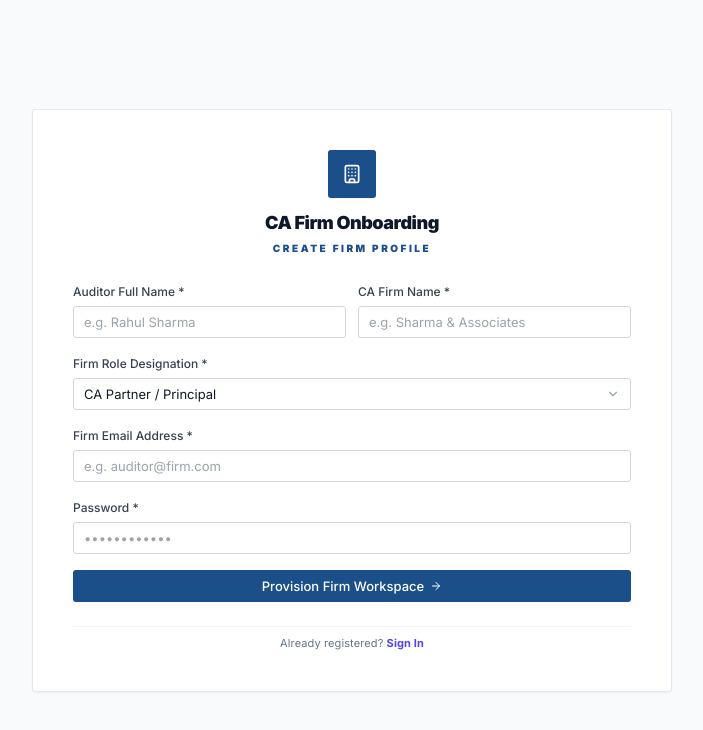
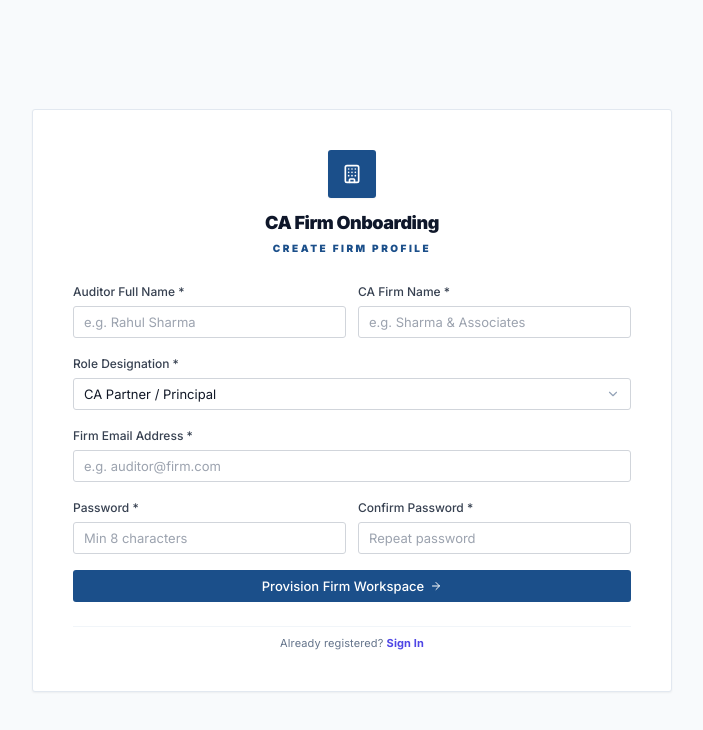
Before and after one commit to princemittalr/ca-os, a Next.js app in the folder frontend/: page /signup in a window 1280 px wide. Shown: the top 730 px of the page, without its empty margins (288-991 px from the left). Built offline with nearby package versions, Linux system fonts and the light colour scheme; no server answers.

Commit message:
auth(signup): eliminate double-auth flow, add confirm-password validation and email verification handling

```diff
--- a/frontend/app/signup/page.tsx
+++ b/frontend/app/signup/page.tsx
@@ -3,21 +3,22 @@
 import React, { useState } from 'react';
 import {
   Building,
-  Zap,
   CheckCircle2,
-  AlertCircle,
   ShieldAlert,
-  ArrowRight
+  ArrowRight,
+  MailWarning
 } from 'lucide-react';
 import Link from 'next/link';
+import { useRouter } from 'next/navigation';
 import { supabase } from '../../lib/supabase';
 
 const API_BASE = process.env.NEXT_PUBLIC_API_URL || "http://localhost:8000";
 
-
 export default function SignupPage() {
+  const router = useRouter();
   const [email, setEmail] = useState('');
   const [password, setPassword] = useState('');
+  const [confirmPassword, setConfirmPassword] = useState('');
   const [fullName, setFullName] = useState('');
   const [firmName, setFirmName] = useState('');
   const [role, setRole] = useState('PARTNER');
@@ -25,16 +26,27 @@ export default function SignupPage() {
   const [isLoading, setIsLoading] = useState(false);
   const [toastMessage, setToastMessage] = useState('');
   const [errorMessage, setErrorMessage] = useState('');
+  const [emailPendingConfirm, setEmailPendingConfirm] = useState(false);
 
   const showToast = (msg: string) => {
     setToastMessage(msg);
-    setTimeout(() => setToastMessage(''), 3000);
+    setTimeout(() => setToastMessage(''), 4000);
+  };
+
+  const validate = (): string | null => {
+    if (!fullName.trim()) return "Full name is required.";
+    if (!firmName.trim()) return "Firm name is required.";
+    if (!email.trim() || !/^[^\s@]+@[^\s@]+\.[^\s@]+$/.test(email)) return "Enter a valid email address.";
+    if (password.length < 8) return "Password must be at least 8 characters.";
+    if (password !== confirmPassword) return "Passwords do not match.";
+    return null;
   };
 
   const handleSignup = async (e: React.FormEvent) => {
     e.preventDefault();
-    if (!email || !password || !fullName || !firmName) {
-      setErrorMessage("Please fill in all required fields.");
+    const validationError = validate();
+    if (validationError) {
+      setErrorMessage(validationError);
       return;
     }
 
@@ -42,61 +54,76 @@ export default function SignupPage() {
       setIsLoading(true);
       setErrorMessage('');
 
-      // Step 1: Call the backend to provision firm UUID and create the Supabase user
+      // Step 1: Backend provisions firm UUID + creates Supabase auth user
       const res = await fetch(`${API_BASE}/api/auth/signup`, {
         method: "POST",
         headers: { "Content-Type": "application/json" },
-        body: JSON.stringify({
-          email,
-          password,
-          full_name: fullName,
-          firm_name: firmName,
-          role
-        })
+        body: JSON.stringify({ email, password, full_name: fullName, firm_name: firmName, role })
       });
 
       if (!res.ok) {
         const errData = await res.json().catch(() => ({}));
-        throw new Error(errData?.detail || "Onboarding request failed.");
+        throw new Error(errData?.detail || "Registration failed.");
       }
 
       const data = await res.json();
 
-      // Step 2: Sign in via the Supabase SDK so the SDK takes ownership of the
-      // session (auto-refresh, proper storage). The backend already created the
-      // Supabase user, so this will succeed immediately.
-      // Note: backend TokenResponse does not include refresh_token, so we
-      // re-authenticate rather than calling setSession().
-      const { data: authData, error: signInError } = await supabase.auth.signInWithPassword({
-        email,
-        password,
+      // Step 2: If backend returned a session, set it directly in Supabase SDK
+      if (data.access_token && data.refresh_token) {
+        const { error: sessionError } = await supabase.auth.setSession({
+          access_token: data.access_token,
+          refresh_token: data.refresh_token,
         });
 
-      if (signInError) throw signInError;
+        if (sessionError) {
+          if (sessionError.message?.includes("email") || sessionError.message?.includes("confirm")) {
+            setEmailPendingConfirm(true);
+            showToast("Registration successful! Check your email to verify.");
+            return;
+          }
+          throw sessionError;
+        }
 
-      // Step 3: Session is now owned by the Supabase SDK.
-      // Sidebar and TopBar read full_name/role from supabase.auth.getUser()
-      // directly — no manual localStorage writes needed.
+        showToast("Firm workspace provisioned successfully!");
+        setTimeout(() => router.push("/onboarding"), 1200);
+        return;
+      }
 
-      showToast("✓ Onboarding successful! Provisining CA firm workspace...");
-      setTimeout(() => {
-        window.location.href = "/onboarding";
-      }, 1500);
+      // Step 3: No tokens in response = email confirmation required
+      setEmailPendingConfirm(true);
+      showToast("Registration successful! Check your email to verify your account.");
 
     } catch (err: any) {
-      console.error(err);
       setErrorMessage(err?.message || "Registration failed. Please try again.");
-      return;
     } finally {
       setIsLoading(false);
     }
   };
 
+  if (emailPendingConfirm) {
     return (
-    <div className="min-h-screen bg-[#F8FAFC] text-slate-900 flex items-center justify-center p-4 font-sans relative overflow-hidden">
-      {/* Background blurs removed */}
+      <div className="min-h-screen bg-[#F8FAFC] flex items-center justify-center p-4">
+        <div className="bg-white border border-slate-200 rounded-[3px] max-w-[480px] w-full p-10 shadow-sm text-center space-y-6">
+          <div className="w-12 h-12 rounded-[3px] bg-[#1B4F8A] text-white flex items-center justify-center mx-auto">
+            <MailWarning size={20} />
+          </div>
+          <div>
+            <h2 className="text-xl font-black text-slate-900">Verify Your Email</h2>
+            <p className="text-[13px] text-slate-500 mt-2">
+              We sent a verification link to <strong>{email}</strong>. Click it to activate your CA firm workspace.
+            </p>
+          </div>
+          <div className="bg-slate-50 border border-slate-100 p-4 rounded-[3px] text-[11px] text-slate-500 text-left">
+            After verifying, return here to{' '}
+            <Link href="/login" className="text-[#1B4F8A] font-bold hover:underline">sign in</Link>.
+          </div>
+        </div>
+      </div>
+    );
+  }
 
-      {/* Toast */}
+  return (
+    <div className="min-h-screen bg-[#F8FAFC] text-slate-900 flex items-center justify-center p-4 font-sans">
       {toastMessage && (
         <div className="fixed bottom-8 right-8 bg-white border border-slate-200 border-l-4 border-l-[#10B981] text-slate-900 px-6 py-4 rounded-[3px] shadow-sm z-[100] max-w-sm flex items-center gap-3.5">
           <CheckCircle2 className="text-[#10B981] flex-shrink-0" size={20} />
@@ -104,9 +131,7 @@ export default function SignupPage() {
         </div>
       )}
 
-      {/* Signup Panel */}
-      <div className="bg-white border border-slate-200 rounded-[3px] max-w-[640px] w-full p-10 shadow-sm relative z-10 space-y-6">
-
+      <div className="bg-white border border-slate-200 rounded-[3px] max-w-[640px] w-full p-10 shadow-sm space-y-6">
         <div className="text-center space-y-2">
           <div className="w-12 h-12 rounded-[3px] bg-[#1B4F8A] text-white flex items-center justify-center mx-auto shadow-sm">
             <Building size={20} />
@@ -117,23 +142,24 @@ export default function SignupPage() {
           </div>
         </div>
 
-        <form onSubmit={handleSignup} className="space-y-4 font-sans">
+        <form onSubmit={handleSignup} className="space-y-4">
           {errorMessage && (
-            <div className="text-[11px] text-[#B91C1C] mt-[3px]">
+            <div className="text-[11px] text-[#B91C1C] bg-red-50 border border-red-100 px-3 py-2 rounded-[3px]">
               {errorMessage}
             </div>
           )}
 
-          <div className="grid grid-cols-2 gap-x-[12px] gap-y-[16px]">
+          <div className="grid grid-cols-2 gap-x-3 gap-y-4">
             <div>
               <label className="block text-[12px] font-medium text-[#374151] mb-[4px]">Auditor Full Name *</label>
               <input
                 type="text"
                 required
                 value={fullName}
-                onChange={e => setFullName(e.target.value)}
+                onChange={e => { setFullName(e.target.value); setErrorMessage(''); }}
                 placeholder="e.g. Rahul Sharma"
-                className="w-full h-[32px] border border-[#D1D5DB] rounded-[3px] bg-[#FFFFFF] text-[13px] text-[#111827] px-[10px] placeholder-[#9CA3AF] focus:border-[#1B4F8A] focus:outline-none focus:ring-2 focus:ring-[#1B4F8A26]"
+                disabled={isLoading}
+                className="w-full h-[32px] border border-[#D1D5DB] rounded-[3px] bg-white text-[13px] text-[#111827] px-[10px] placeholder-[#9CA3AF] focus:border-[#1B4F8A] focus:outline-none focus:ring-2 focus:ring-[#1B4F8A26] disabled:opacity-50"
               />
             </div>
             <div>
@@ -142,19 +168,21 @@ export default function SignupPage() {
                 type="text"
                 required
                 value={firmName}
-                onChange={e => setFirmName(e.target.value)}
+                onChange={e => { setFirmName(e.target.value); setErrorMessage(''); }}
                 placeholder="e.g. Sharma & Associates"
-                className="w-full h-[32px] border border-[#D1D5DB] rounded-[3px] bg-[#FFFFFF] text-[13px] text-[#111827] px-[10px] placeholder-[#9CA3AF] focus:border-[#1B4F8A] focus:outline-none focus:ring-2 focus:ring-[#1B4F8A26]"
+                disabled={isLoading}
+                className="w-full h-[32px] border border-[#D1D5DB] rounded-[3px] bg-white text-[13px] text-[#111827] px-[10px] placeholder-[#9CA3AF] focus:border-[#1B4F8A] focus:outline-none focus:ring-2 focus:ring-[#1B4F8A26] disabled:opacity-50"
               />
             </div>
           </div>
 
           <div>
-            <label className="block text-[12px] font-medium text-[#374151] mb-[4px]">Firm Role Designation *</label>
+            <label className="block text-[12px] font-medium text-[#374151] mb-[4px]">Role Designation *</label>
             <select
               value={role}
               onChange={e => setRole(e.target.value)}
-              className="w-full h-[32px] border border-[#D1D5DB] rounded-[3px] bg-[#FFFFFF] text-[13px] text-[#111827] px-[10px] focus:border-[#1B4F8A] focus:outline-none focus:ring-2 focus:ring-[#1B4F8A26]"
+              disabled={isLoading}
+              className="w-full h-[32px] border border-[#D1D5DB] rounded-[3px] bg-white text-[13px] text-[#111827] px-[10px] focus:border-[#1B4F8A] focus:outline-none focus:ring-2 focus:ring-[#1B4F8A26] disabled:opacity-50"
             >
               <option value="PARTNER">CA Partner / Principal</option>
               <option value="MANAGER">Audit Manager</option>
@@ -169,47 +197,57 @@ export default function SignupPage() {
               type="email"
               required
               value={email}
-              onChange={e => setEmail(e.target.value)}
+              onChange={e => { setEmail(e.target.value); setErrorMessage(''); }}
               placeholder="e.g. auditor@firm.com"
-              className="w-full h-[32px] border border-[#D1D5DB] rounded-[3px] bg-[#FFFFFF] text-[13px] text-[#111827] px-[10px] placeholder-[#9CA3AF] focus:border-[#1B4F8A] focus:outline-none focus:ring-2 focus:ring-[#1B4F8A26]"
+              disabled={isLoading}
+              className="w-full h-[32px] border border-[#D1D5DB] rounded-[3px] bg-white text-[13px] text-[#111827] px-[10px] placeholder-[#9CA3AF] focus:border-[#1B4F8A] focus:outline-none focus:ring-2 focus:ring-[#1B4F8A26] disabled:opacity-50"
             />
           </div>
 
+          <div className="grid grid-cols-2 gap-x-3">
             <div>
               <label className="block text-[12px] font-medium text-[#374151] mb-[4px]">Password *</label>
               <input
                 type="password"
                 required
                 value={password}
-              onChange={e => setPassword(e.target.value)}
-              placeholder="••••••••••••"
-              className="w-full h-[32px] border border-[#D1D5DB] rounded-[3px] bg-[#FFFFFF] text-[13px] text-[#111827] px-[10px] placeholder-[#9CA3AF] focus:border-[#1B4F8A] focus:outline-none focus:ring-2 focus:ring-[#1B4F8A26]"
+                onChange={e => { setPassword(e.target.value); setErrorMessage(''); }}
+                placeholder="Min 8 characters"
+                disabled={isLoading}
+                className="w-full h-[32px] border border-[#D1D5DB] rounded-[3px] bg-white text-[13px] text-[#111827] px-[10px] placeholder-[#9CA3AF] focus:border-[#1B4F8A] focus:outline-none focus:ring-2 focus:ring-[#1B4F8A26] disabled:opacity-50"
               />
+            </div>
+            <div>
+              <label className="block text-[12px] font-medium text-[#374151] mb-[4px]">Confirm Password *</label>
+              <input
+                type="password"
+                required
+                value={confirmPassword}
+                onChange={e => { setConfirmPassword(e.target.value); setErrorMessage(''); }}
+                placeholder="Repeat password"
+                disabled={isLoading}
+                className="w-full h-[32px] border border-[#D1D5DB] rounded-[3px] bg-white text-[13px] text-[#111827] px-[10px] placeholder-[#9CA3AF] focus:border-[#1B4F8A] focus:outline-none focus:ring-2 focus:ring-[#1B4F8A26] disabled:opacity-50"
+              />
+            </div>
           </div>
 
           <button
             type="submit"
             disabled={isLoading}
-            className="w-full h-[32px] bg-[#1B4F8A] text-[#FFFFFF] text-[13px] font-medium rounded-[3px] px-[14px] flex items-center justify-center gap-[6px] hover:bg-[#163F6E] disabled:opacity-50 disabled:cursor-not-allowed"
+            className="w-full h-[32px] bg-[#1B4F8A] text-white text-[13px] font-medium rounded-[3px] px-[14px] flex items-center justify-center gap-[6px] hover:bg-[#163F6E] disabled:opacity-50 disabled:cursor-not-allowed transition-colors"
           >
             {isLoading ? (
-              <div className="w-[12px] h-[12px] border-2 border-white/20 border-t-white rounded-full animate-spin"></div>
+              <div className="w-[12px] h-[12px] border-2 border-white/20 border-t-white rounded-full animate-spin" />
             ) : (
-              <>
-                <span>Provision Firm Workspace</span>
-                <ArrowRight size={12} />
-              </>
+              <><span>Provision Firm Workspace</span><ArrowRight size={12} /></>
             )}
           </button>
         </form>
 
         <div className="text-center text-xs text-slate-500 pt-2 border-t border-slate-100">
-          <span>Already registered? </span>
-          <Link href="/login">
-            <span className="text-[#4F46E5] font-bold hover:underline cursor-pointer">Sign In</span>
-          </Link>
+          Already registered?{' '}
+          <Link href="/login" className="text-[#4F46E5] font-bold hover:underline">Sign In</Link>
         </div>
-
       </div>
     </div>
   );
```
Lines whose indentation alone changed are shown as unchanged.
